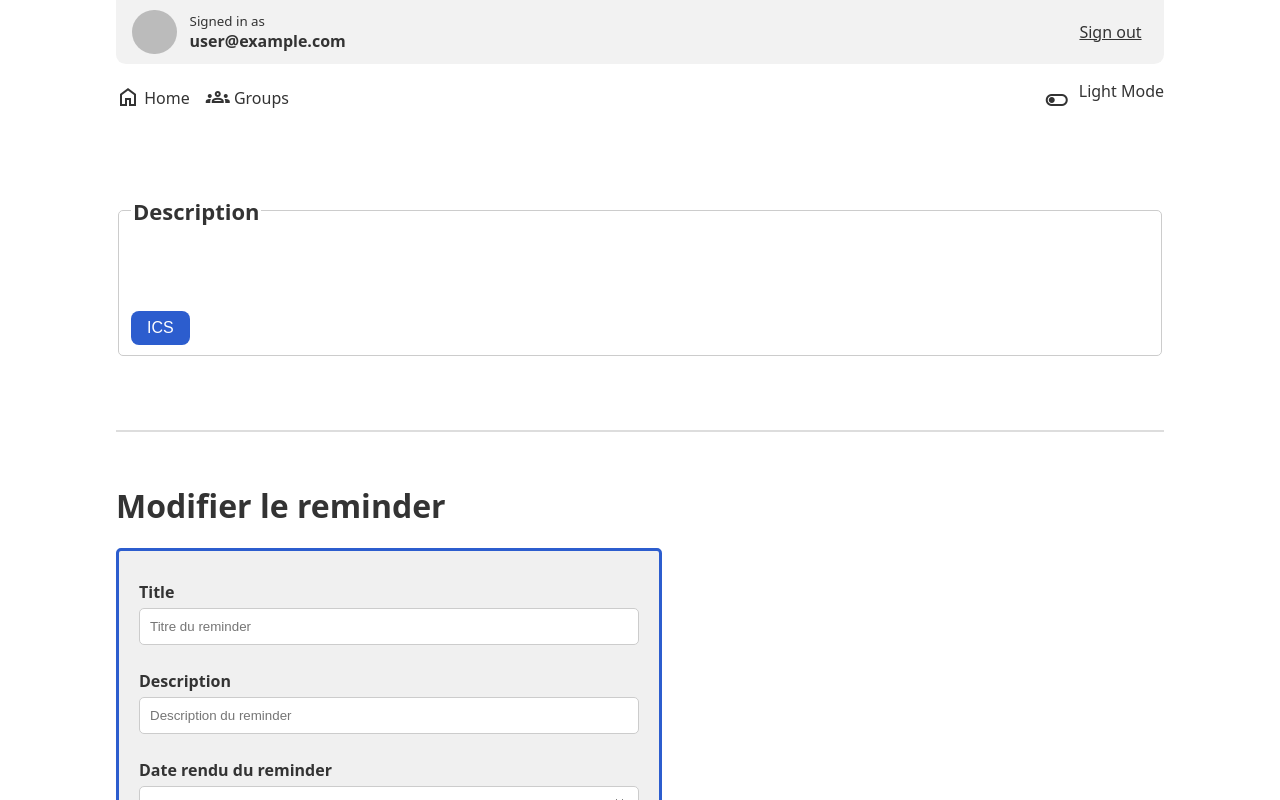
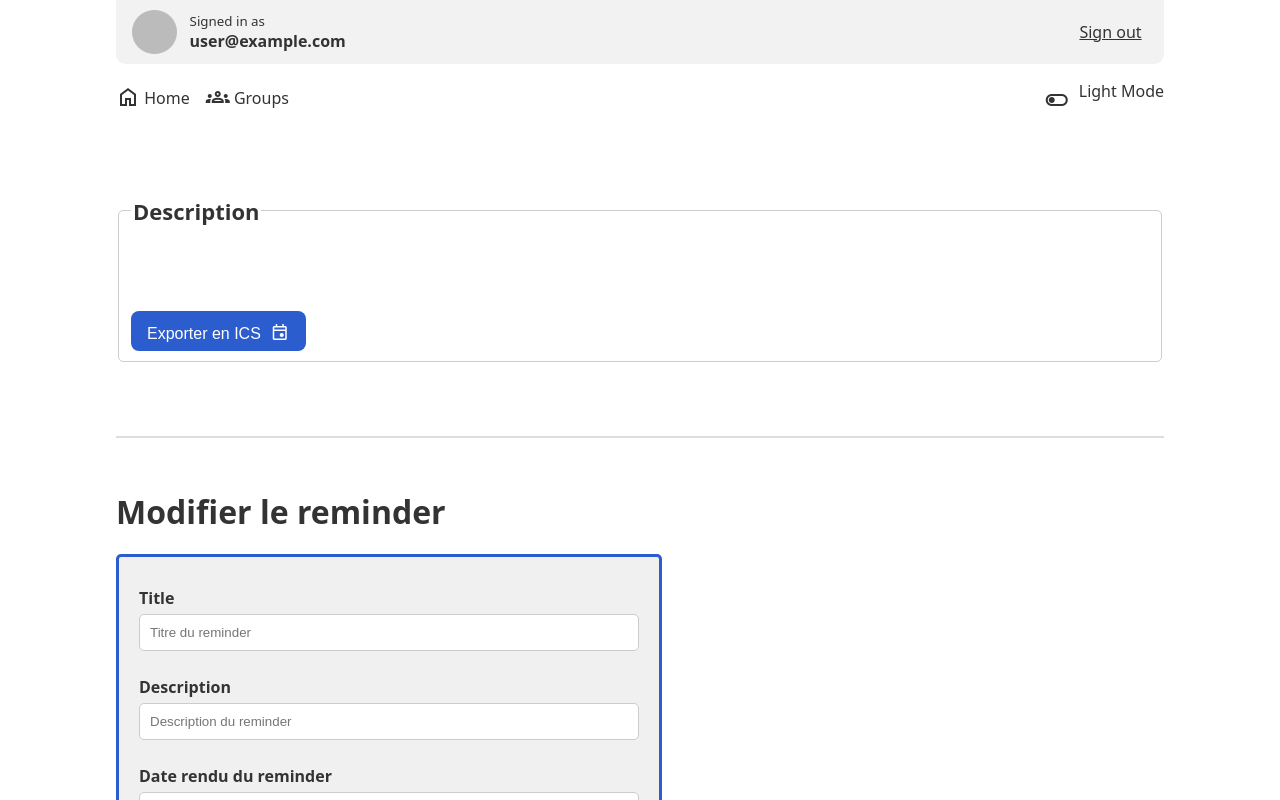
Before and after one commit to alexiglnt/Remindr, a Next.js app: page /Reminder/1 in a window 1280 px wide. Shown: the top 800 px of the page. Built offline with nearby package versions, Linux system fonts and the light colour scheme; no server answers; the database is empty; sample sign-in values are in the browser's storage.

Commit message:
Add exportation ICS / iCalendar files

```diff
--- a/pages/Reminder/[id]/index.tsx
+++ b/pages/Reminder/[id]/index.tsx
@@ -37,15 +37,12 @@ export default function ReminderPage() {
 
         console.log(formattedDateICS)
 
-        var icsString = "BEGIN:VCALENDAR\nVERSION:2.0\nPRODID:" + currentReminder.id + "//NONSGML v1.0//EN\nBEGIN:VEVENT\nUID:me@google.com\nDTSTAMP:20120315T170000Z\nATTENDEE;CN=My Self ;RSVP=TRUE:MAILTO:me@gmail.com\nORGANIZER;CN=Me:MAILTO::me@gmail.com\nDTSTART:" + formattedDateICS +"\nDTEND:" + formattedDateICS + "\nSUMMARY:" + currentReminder.title + "\nDESCRIPTION:" + currentReminder.description + "\nEND:VEVENT\nEND:VCALENDAR";
+        var icsString = "BEGIN:VCALENDAR\nVERSION:2.0\nPRODID:" + currentReminder.id + "//NONSGML v1.0//EN\nBEGIN:VEVENT\nUID:me@google.com\nDTSTAMP:20120315T170000Z\nATTENDEE;CN=My Self ;RSVP=TRUE:MAILTO:me@gmail.com\nORGANIZER;CN=Me:MAILTO::me@gmail.com\nDTSTART:" + formattedDateICS + "\nDTEND:" + formattedDateICS + "\nSUMMARY:" + currentReminder.title + "\nDESCRIPTION:" + currentReminder.description + "\nEND:VEVENT\nEND:VCALENDAR";
 
 
         const blob = new Blob([icsString], { type: "text/calendar;charset=utf-8" });
         saveAs(blob, `${currentReminder.title}.ics`);
     };
-
-
-
 
 
     const getReminderInformations = async () => {
@@ -176,7 +173,10 @@ export default function ReminderPage() {
                     <p style={{ fontSize: '20px' }} > <i> {currentReminder.description} </i> </p> <br /> <br />
                     <p> {currentReminder.dateRendu} </p>
 
-                    <button type="button" onClick={exportReminderToICS} > ICS </button>
+                    <button type="button" onClick={exportReminderToICS} >
+                        Exporter en ICS &nbsp;
+                        <span className="material-symbols-outlined" style={{transform: 'translateY(3px)', fontSize: '20px'}} > event </span>
+                    </button>
 
                 </fieldset>
 
```
